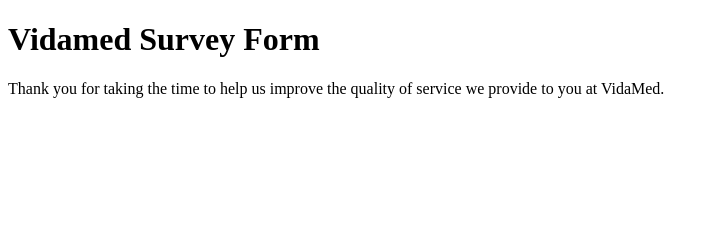
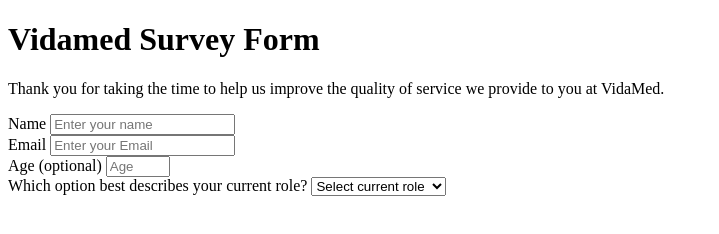
Before and after one commit to VxneC0de/survey_form, a plain HTML site: page index.html in a window 1280 px wide. Shown: the whole page, without its empty margins (0-719 px from the left). Drawn offline with Linux system fonts and the light colour scheme.

Commit message:
feat: Three divs were added within a form, for the name, email and age data. Another div was also added with a select, inside to get the role information of the person who is answering the form.

```diff
--- a/index.html
+++ b/index.html
@@ -15,7 +15,37 @@
             <p id="description" class="description">Thank you for taking the time to help us improve the quality of service we provide to you at VidaMed.</p>
         </header>
 
-        <form id="survey-form" class="formSurvey"></form>
+        <form id="survey-form" class="formSurvey">
+
+            <div class="data">
+                <label id="name-label" for="name" class="data-label">Name</label>
+                <input type="text" name="name" id="name" class="data-input" placeholder="Enter your name" required/>
+            </div>
+
+            <div class="data">
+                <label id="email-label" for="email" class="data-label">Email</label>
+                <input type="email" name="email" id="email" class="data-input" placeholder="Enter your Email" required/>
+            </div>
+
+            <div class="data">
+                <label id="number-label" for="number" class="data-label">Age
+                    <span class="span"> (optional)</span>
+                </label>
+                <input type="number" name="age" id="number" min="12" max="100" class="data-input" placeholder="Age"/>
+            </div>
+
+            <div class="data">
+                <label class="data-label">Which option best describes your current role?</label>
+                <select id="dropdown" name="role" class="data-select" required>
+                  <option disabled selected value>Select current role</option>
+                  <option value="student">Student(12-18)</option>
+                  <option value="youngAdult">Young adult(18-30)</option>
+                  <option value="adult">Adult(30 to 60)</option>
+                  <option value="elderly">Elderly(60 to older)</option>
+                </select>
+            </div>
+
+        </form>
 
     </div>
 
```
